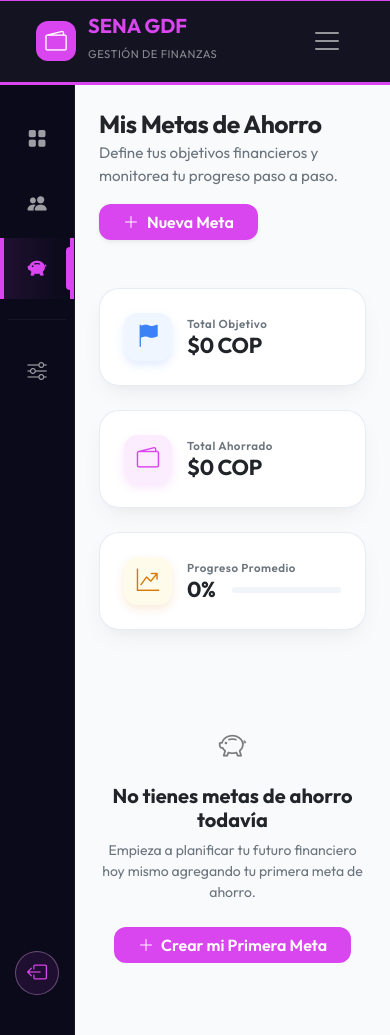
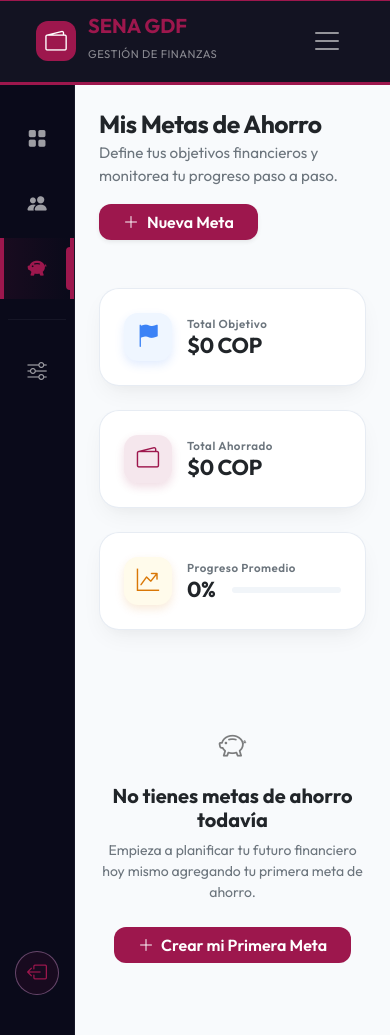
Before and after one commit to majitohenaom/proyecto-django---lilli, a Django app: page /dashboard/metas/ in a window 390 px wide. Run offline with Django 5.2, Linux system fonts and the light colour scheme; the visitor is signed in with stand-in values (Sample User, id 1); data that the repository does not hold is empty.

Commit message:
decimo commit - mejora en el diseño, color mas osucro, se implmenta un poco mas de seguridad

```diff
--- a/sena/templates/base_dashboard.html
+++ b/sena/templates/base_dashboard.html
@@ -16,10 +16,10 @@
 
     <style>
         :root {
-            --sena-primary: #d946ef;
-            --sena-dark: #c026d3;
-            --sena-purple: #d946ef;
-            --sena-light: rgba(217, 70, 239, 0.1);
+            --sena-primary: #9d174d;
+            --sena-dark: #831843;
+            --sena-purple: #9d174d;
+            --sena-light: rgba(157, 23, 77, 0.1);
             --sena-glow: transparent;
             --sena-purple-glow: transparent;
             --slate-50: #f8fafc;
@@ -72,8 +72,8 @@
         .navbar-custom {
             background-color: rgba(10, 10, 26, 0.96);
             backdrop-filter: blur(12px);
-            border-bottom: 3px solid #d946ef;
-            border-top: 1px solid #d946ef;
+            border-bottom: 3px solid #9d174d;
+            border-top: 1px solid #9d174d;
             padding: 0.65rem 1.5rem;
             box-shadow: none;
             position: sticky;
@@ -85,7 +85,7 @@
             display: flex;
             align-items: center;
             gap: 12px;
-            color: #d946ef !important;
+            color: #9d174d !important;
             text-shadow: none;
             font-weight: 700;
         }
@@ -93,7 +93,7 @@
         .brand-icon-wrapper {
             width: 40px;
             height: 40px;
-            background-color: #d946ef;
+            background-color: #9d174d;
             /* Magenta y Morado */
             border-radius: 12px;
             display: flex;
@@ -111,7 +111,7 @@
         }
 
         .user-profile-badge {
-            background: rgba(217, 70, 239, 0.1);
+            background: rgba(157, 23, 77, 0.1);
             color: white;
             border-radius: 14px;
             padding: 0.45rem 1.1rem;
@@ -134,7 +134,7 @@
         .user-avatar {
             width: 26px;
             height: 26px;
-            background-color: #d946ef;
+            background-color: #9d174d;
             /* Magenta y Morado */
             color: white;
             border-radius: 50%;
@@ -186,10 +186,10 @@
         }
 
         .sidebar-menu-link.active {
-            background: linear-gradient(90deg, rgba(217, 70, 239, 0.1) 0%, transparent 100%);
+            background: linear-gradient(90deg, rgba(157, 23, 77, 0.1) 0%, transparent 100%);
             color: var(--sena-purple);
-            border-left-color: #d946ef;
-            border-right-color: #d946ef;
+            border-left-color: #9d174d;
+            border-right-color: #9d174d;
             font-weight: 600;
             text-shadow: none;
         }
@@ -234,8 +234,8 @@
             align-items: center;
             justify-content: center;
             gap: 10px;
-            background-color: rgba(217, 70, 239, 0.1);
-            color: #d946ef;
+            background-color: rgba(157, 23, 77, 0.1);
+            color: #9d174d;
             border: 1px solid rgba(221, 160, 221, 0.4);
             padding: 0.75rem;
             border-radius: 12px;
@@ -245,10 +245,10 @@
         }
 
         .btn-logout-custom:hover {
-            background-color: #d946ef;
+            background-color: #9d174d;
             color: white;
-            border-color: #d946ef;
-            box-shadow: 0 8px 20px rgba(217, 70, 239, 0.4), 0 0 10px rgba(221, 160, 221, 0.4);
+            border-color: #9d174d;
+            box-shadow: 0 8px 20px rgba(157, 23, 77, 0.4), 0 0 10px rgba(221, 160, 221, 0.4);
             transform: translateY(-2px);
         }
 
@@ -266,14 +266,14 @@
             border-radius: 20px;
             background-color: white;
             box-shadow: var(--card-shadow);
-            border: 1px solid rgba(217, 70, 239, 0.3);
+            border: 1px solid rgba(157, 23, 77, 0.3);
             transition: transform 0.3s cubic-bezier(0.16, 1, 0.3, 1), box-shadow 0.3s cubic-bezier(0.16, 1, 0.3, 1), border-color 0.3s ease;
         }
 
         .premium-card:hover {
             transform: translateY(-4px);
             box-shadow: var(--card-shadow-hover);
-            border-color: #d946ef;
+            border-color: #9d174d;
             transform: translateY(-5px) scale(1.02);
         }
 
--- a/sena/templates/configuraciones.html
+++ b/sena/templates/configuraciones.html
@@ -62,7 +62,7 @@
                     </div>
                     <div class="col-md-6">
                         <label class="form-label fw-semibold text-muted-custom small">Número de Documento</label>
-                        <input type="text" name="numero_documento" value="{{ perfil.numero_documento }}" class="form-control" required style="border-radius: 10px;">
+                        <input type="text" name="numero_documento" value="{{ perfil.numero_documento }}" class="form-control" required style="border-radius: 10px;" pattern="^[a-zA-Z0-9]+$" title="Solo se permiten letras y números.">
                     </div>
                 </div>
 
@@ -123,7 +123,7 @@
                     <input type="password" name="confirm_password" class="form-control" required placeholder="••••••••" style="border-radius: 10px;">
                 </div>
 
-                <button type="submit" class="btn btn-warning border-0 px-4 py-2.5 text-white" style="background-color: #d946ef; border-radius: 12px; font-weight: 600; box-shadow: 0 4px 12px rgba(217,119,6,0.2) !important;">
+                <button type="submit" class="btn btn-warning border-0 px-4 py-2.5 text-white" style="background-color: #9d174d; border-radius: 12px; font-weight: 600; box-shadow: 0 4px 12px rgba(217,119,6,0.2) !important;">
                     Actualizar Contraseña
                 </button>
             </form>
--- a/sena/templates/dashboard.html
+++ b/sena/templates/dashboard.html
@@ -7,7 +7,7 @@
     .welcome-card-premium {
         border: 1px solid var(--sena-primary);
         border-radius: 24px;
-        background: linear-gradient(135deg, rgba(217, 70, 239,0.05) 0%, rgba(0,255,255,0.05) 50%, rgba(75,0,130,0.05) 100%);
+        background: linear-gradient(135deg, rgba(157, 23, 77,0.05) 0%, rgba(0,255,255,0.05) 50%, rgba(75,0,130,0.05) 100%);
         box-shadow: none;
         padding: 2.5rem;
         position: relative;
--- a/sena/templates/metas.html
+++ b/sena/templates/metas.html
@@ -74,7 +74,7 @@
     }
 
     .goal-header {
-        background-color: #d946ef;
+        background-color: #9d174d;
         border-bottom: 1px solid rgba(226, 232, 240, 0.5);
         padding: 1.5rem;
     }
@@ -120,7 +120,7 @@
     <!-- Stat 2: Total Ahorrado -->
     <div class="col-md-4">
         <div class="stat-card">
-            <div class="stat-icon" style="background-color: var(--sena-light); color: var(--sena-primary); box-shadow: 0 4px 10px rgba(217, 70, 239, 0.15);">
+            <div class="stat-icon" style="background-color: var(--sena-light); color: var(--sena-primary); box-shadow: 0 4px 10px rgba(157, 23, 77, 0.15);">
                 <i class="bi bi-wallet2"></i>
             </div>
             <div>
@@ -140,7 +140,7 @@
                 <div class="d-flex align-items-center gap-3">
                     <h4 class="fw-bold mb-0 text-dark" style="font-size: 1.35rem; letter-spacing: -0.3px;">{{ progreso_general }}%</h4>
                     <div class="progress-custom flex-grow-1" style="height: 6px;">
-                        <div class="progress-bar-custom" style="width: {{ progreso_general }}%; background-color: #d946ef;"></div>
+                        <div class="progress-bar-custom" style="width: {{ progreso_general }}%; background-color: #9d174d;"></div>
                     </div>
                 </div>
             </div>
--- a/sena/templates/usuarios.html
+++ b/sena/templates/usuarios.html
@@ -241,7 +241,7 @@
                         </div>
                         <div class="col-md-6">
                             <label class="form-label fw-semibold text-muted-custom small">Número de Documento</label>
-                            <input type="text" id="editNumeroDocumento" name="numero_documento" class="form-control" required style="border-radius: 10px;">
+                            <input type="text" id="editNumeroDocumento" name="numero_documento" class="form-control" required style="border-radius: 10px;" pattern="^[a-zA-Z0-9]+$" title="Solo se permiten letras y números.">
                         </div>
                     </div>
                     <div class="mb-3">
--- a/sena/views.py
+++ b/sena/views.py
@@ -5,6 +5,7 @@ from django.contrib import messages
 from django.db.models import Q
 from django.contrib.auth.decorators import login_required
 from .models import Perfil, MetaAhorro
+import re
 
 def obtener_rol_usuario(user):
     if not user.is_authenticated:
@@ -23,6 +24,15 @@ def login_view(request):
     if request.method == 'POST':
         numero = request.POST.get('numero_documento')
         password = request.POST.get('password')
+
+        # Limit special characters
+        if not re.match(r'^[a-zA-Z0-9]+$', numero):
+            messages.error(request, 'El documento contiene caracteres no permitidos.')
+            return render(request, 'login.html')
+
+        if not re.match(r'^[a-zA-Z0-9!@#\$%\^&\*\-_]+$', password):
+            messages.error(request, 'La contraseña contiene caracteres no permitidos.')
+            return render(request, 'login.html')
 
         user = authenticate(request, username=numero, password=password)
 
@@ -51,6 +61,15 @@ def registro_view(request):
         password2 = request.POST.get('password2')
         rol = request.POST.get('rol')
         numero_ficha = request.POST.get('numero_ficha', '')
+
+        # Limit special characters
+        if not re.match(r'^[a-zA-Z0-9]+$', numero):
+            messages.error(request, 'El documento contiene caracteres no permitidos.')
+            return redirect('registro')
+
+        if not re.match(r'^[a-zA-Z0-9!@#\$%\^&\*\-_]+$', password):
+            messages.error(request, 'La contraseña contiene caracteres no permitidos.')
+            return redirect('registro')
 
         if password != password2:
             messages.error(request, "Las contraseñas no coinciden.")
```
Also changed, not shown: sena/templates/login.html (+11 -11 lines), sena/templates/registro.html (+11 -11 lines), update_styles3.py (added, +57 -0 lines).
